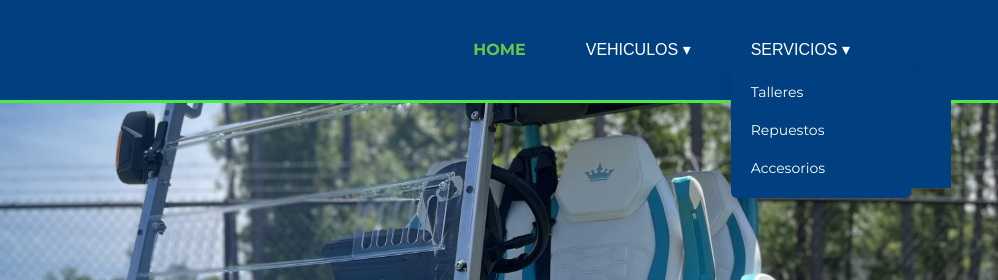
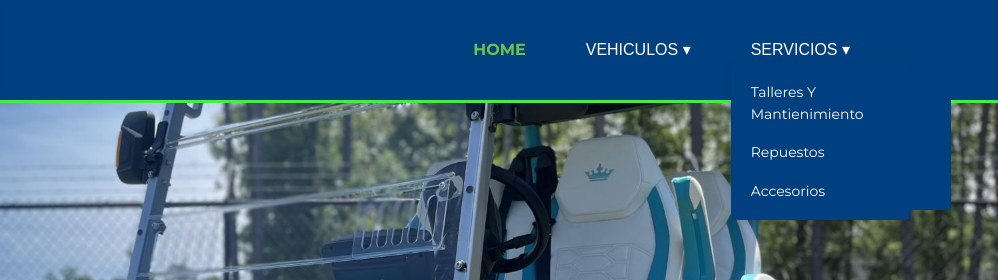
Before and after one commit to dgv17/IMHORSA-Nicaragua, a plain HTML site: page html/index.html in a window 1280 px wide. Both pictures are taken after a click on the button "SERVICIOS ▾". Shown: the top 280 px of the page, 282-1280 px from the left. Drawn offline with Linux system fonts and the light colour scheme.

```diff
--- a/html/index.html
+++ b/html/index.html
@@ -42,7 +42,7 @@
             <li class="desplegable">
               <button class="menu-toggle">Servicios ▾</button>
               <ul class="submenu">
-                <li><a href="../html/Talleres.html">Talleres</a></li>
+                <li><a href="../html/Talleres.html">Talleres y Mantienimiento</a></li>
                 <li><a href="../html/Repuestos.html">Repuestos</a></li>
                 <li><a href="../html/Accesorios.html">Accesorios</a></li>
               </ul>
```
Also changed, not shown: vercel.json (added).
